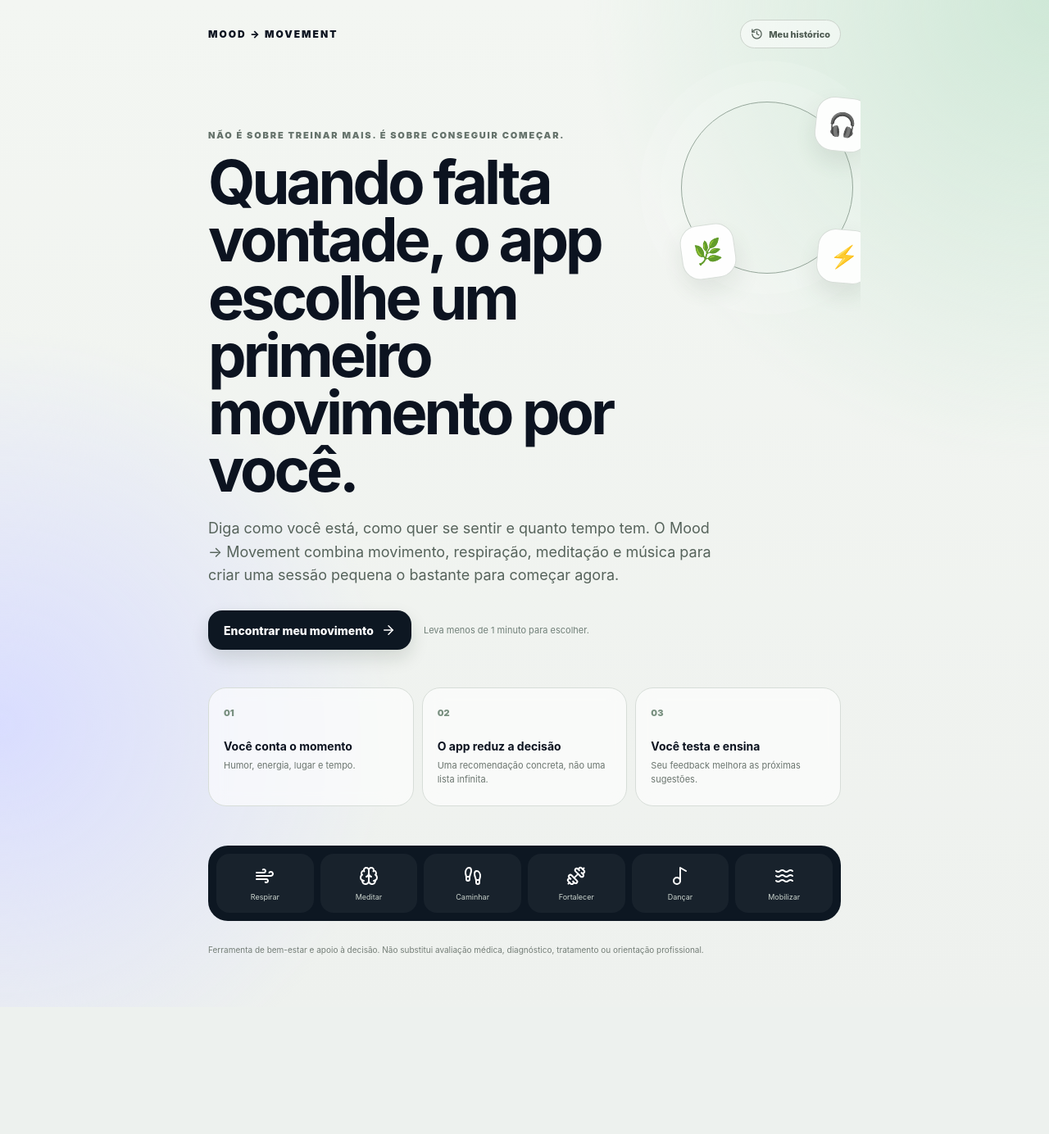
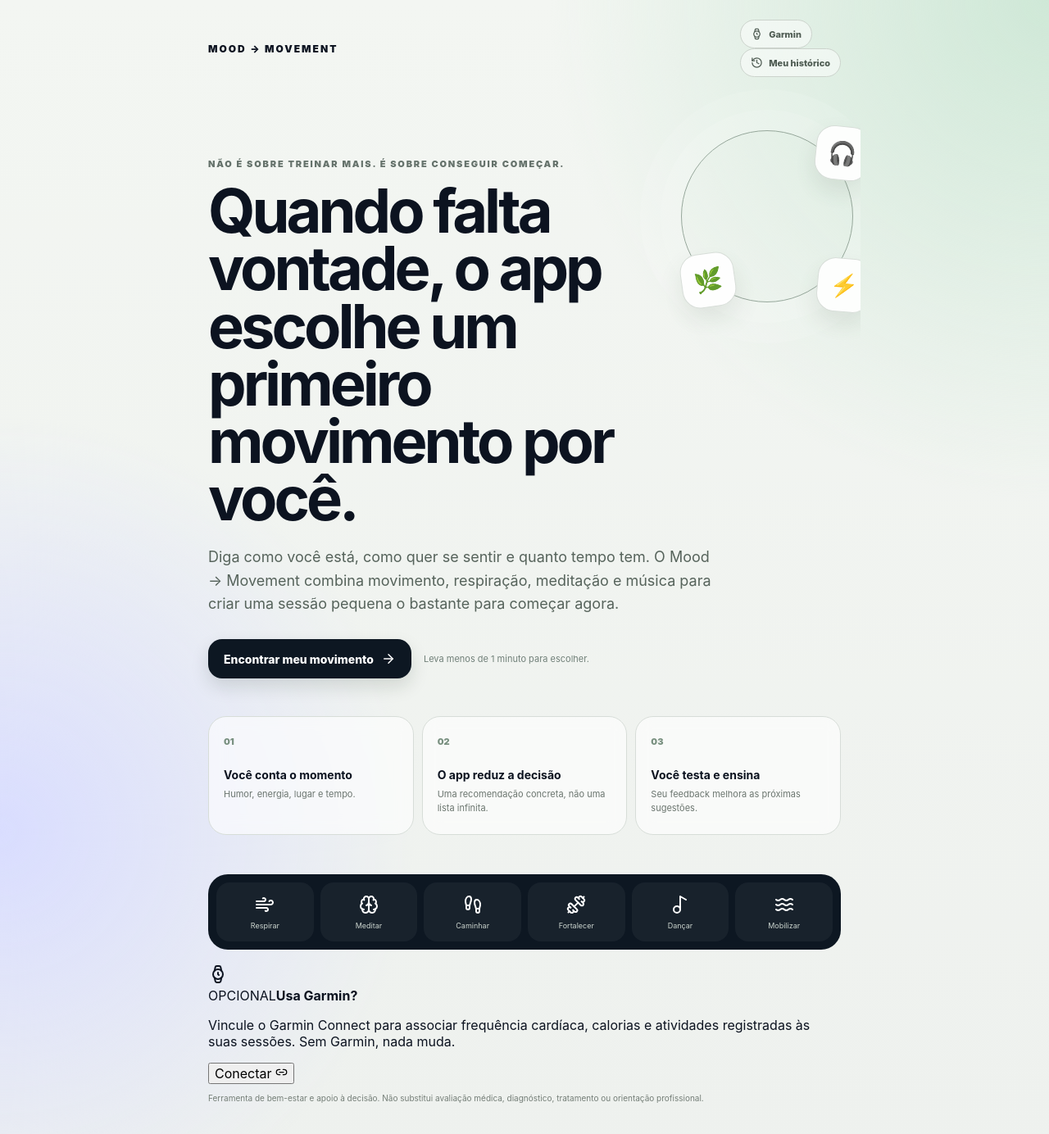
Before and after one commit to dudinha756/replay-move, a React (Vite) app: page / in a window 1280 px wide. Shown: the top 1384 px of the page at 82% size. Before the commit the page ends 1229 px from the top, so only its background shows below. Built offline with nearby package versions, Linux system fonts and the light colour scheme.

Commit message:
feat: add optional Garmin Connect experience

```diff
--- a/src/App.jsx
+++ b/src/App.jsx
@@ -2,7 +2,7 @@ import React, { useMemo, useState } from "react";
 import {
   ArrowLeft, ArrowRight, Brain, Check, Clock3, Dumbbell, Footprints,
   HeartPulse, History, Home, Leaf, Music2, Play, RotateCcw, Sparkles,
-  Sun, Waves, Wind, Zap, ExternalLink, CircleDot, PersonStanding, Moon
+  Sun, Waves, Wind, Zap, ExternalLink, CircleDot, PersonStanding, Moon, Watch, Link2, Activity
 } from "lucide-react";
 
 const currentMoods = [
@@ -269,6 +269,9 @@ export default function App(){
   const [music,setMusic] = useState("yes");
   const [after,setAfter] = useState("");
   const [history,setHistory] = useState(readHistory);
+  const [garminOpen,setGarminOpen] = useState(false);
+  const [garminStatus,setGarminStatus] = useState({connected:false,available:true,reason:""});
+  const [garminLoading,setGarminLoading] = useState(false);
 
   const context = {current,target,time,energy,environment,intensity,music};
   const recommendation = useMemo(
@@ -294,12 +297,39 @@ export default function App(){
     });
   };
 
+  const openGarmin = async () => {
+    setGarminOpen(true);
+    setGarminLoading(true);
+    try{
+      const res=await fetch("/api/garmin/status");
+      const data=await res.json();
+      setGarminStatus(data);
+    }catch{
+      setGarminStatus({connected:false,available:false,reason:"Integração Garmin ainda não configurada neste ambiente."});
+    }finally{ setGarminLoading(false); }
+  };
+
+  const connectGarmin = async () => {
+    setGarminLoading(true);
+    try{
+      const res=await fetch("/api/garmin/connect");
+      const data=await res.json();
+      if(data.url) window.location.href=data.url;
+      else setGarminStatus(prev=>({...prev,available:false,reason:data.message || "A integração depende da aprovação e das credenciais do Garmin Connect Developer Program."}));
+    }catch{
+      setGarminStatus(prev=>({...prev,available:false,reason:"Não foi possível iniciar a conexão agora."}));
+    }finally{ setGarminLoading(false); }
+  };
+
   const reset = () => { setStep(1); setAfter(""); };
 
   if(step===0) return <main className="app landing">
     <header className="landingHeader">
       <div className="badge">MOOD → MOVEMENT</div>
-      <button className="historyMini" onClick={()=>setStep(11)}><History size={15}/> Meu histórico</button>
+      <div className="topActions">
+        <button className="historyMini" onClick={openGarmin}><Watch size={15}/> Garmin</button>
+        <button className="historyMini" onClick={()=>setStep(11)}><History size={15}/> Meu histórico</button>
+      </div>
     </header>
 
     <section className="hero">
@@ -328,7 +358,13 @@ export default function App(){
       <div><Footprints/><span>Caminhar</span></div><div><Dumbbell/><span>Fortalecer</span></div>
       <div><Music2/><span>Dançar</span></div><div><Waves/><span>Mobilizar</span></div>
     </section>
+    <section className="garminTeaser">
+      <div className="garminTeaserIcon"><Watch size={24}/></div>
+      <div><span>OPCIONAL</span><b>Usa Garmin?</b><p>Vincule o Garmin Connect para associar frequência cardíaca, calorias e atividades registradas às suas sessões. Sem Garmin, nada muda.</p></div>
+      <button onClick={openGarmin}>Conectar <Link2 size={15}/></button>
+    </section>
     <p className="note">Ferramenta de bem-estar e apoio à decisão. Não substitui avaliação médica, diagnóstico, tratamento ou orientação profissional.</p>
+    {garminOpen && <GarminPanel status={garminStatus} loading={garminLoading} onConnect={connectGarmin} onClose={()=>setGarminOpen(false)}/>}
   </main>;
 
   if(step===8) return <main className="app">
@@ -392,6 +428,12 @@ export default function App(){
         )}
       </div>
       {after ? <div className="saved"><Check size={18}/> Feedback salvo. A próxima recomendação pode usar esse padrão.</div> : null}
+      <div className="garminAfter">
+        <Watch size={20}/>
+        <div><b>Treinou com Garmin?</b><span>Se sua conta estiver conectada, frequência cardíaca, calorias e atividade poderão ser associadas quando o Garmin Connect sincronizar.</span></div>
+        <button onClick={openGarmin}>Ver conexão</button>
+      </div>
+      {garminOpen && <GarminPanel status={garminStatus} loading={garminLoading} onConnect={connectGarmin} onClose={()=>setGarminOpen(false)}/>}
       <button className="secondary" onClick={reset}><RotateCcw size={18}/> Fazer outra sessão</button>
     </section>
   </main>;
@@ -481,3 +523,23 @@ function Stats({history}){
     <div><span>Seu melhor padrão</span><b>{favorite}</b></div>
   </div>;
 }
+function GarminPanel({status,loading,onConnect,onClose}){
+  return <div className="modalBackdrop" role="dialog" aria-modal="true" aria-label="Garmin Connect">
+    <div className="garminPanel">
+      <button className="modalClose" onClick={onClose}>×</button>
+      <div className="garminLogoFake"><Watch size={28}/></div>
+      <p className="kicker">GARMIN CONNECT · OPCIONAL</p>
+      <h3>Registre o que aconteceu no seu corpo.</h3>
+      <p>O Mood → Movement funciona sem relógio. Se você usa Garmin, a conexão pode trazer dados sincronizados pelo Garmin Connect para enriquecer o histórico da sessão.</p>
+      <div className="metricPreview">
+        <div><HeartPulse/><span>Frequência cardíaca</span></div>
+        <div><Zap/><span>Calorias</span></div>
+        <div><Activity/><span>Atividade registrada</span></div>
+      </div>
+      {status.connected ? <div className="garminConnected"><Check size={18}/> Garmin Connect vinculado</div> :
+        <button className="primary full" disabled={loading} onClick={onConnect}><Link2 size={18}/>{loading?"Verificando...":"Conectar Garmin Connect"}</button>}
+      {!status.available && status.reason ? <p className="integrationNotice">{status.reason}</p> : null}
+      <small>A conexão usa autorização oficial do Garmin Connect. O app não pede sua senha do Garmin.</small>
+    </div>
+  </div>;
+}
```
